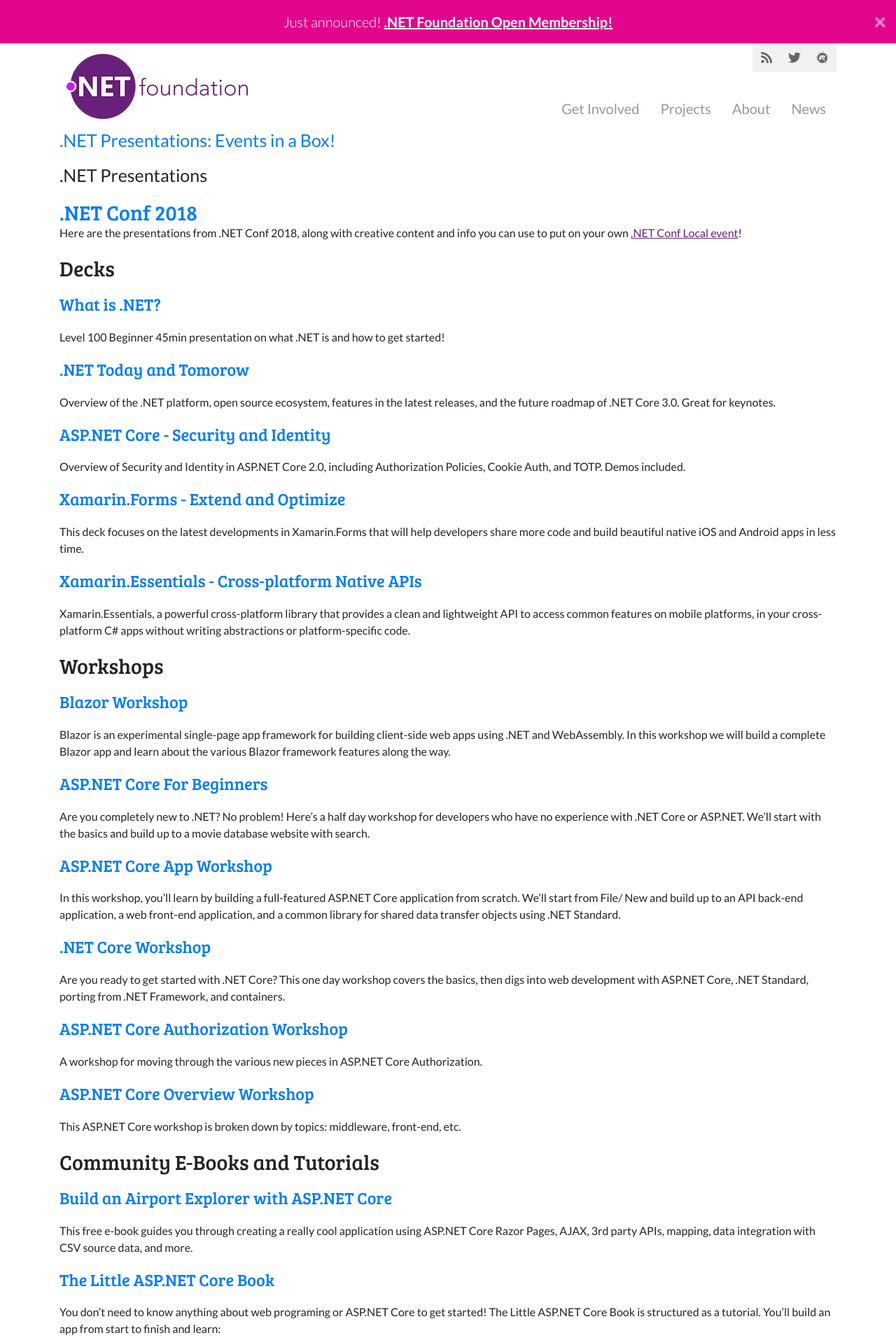
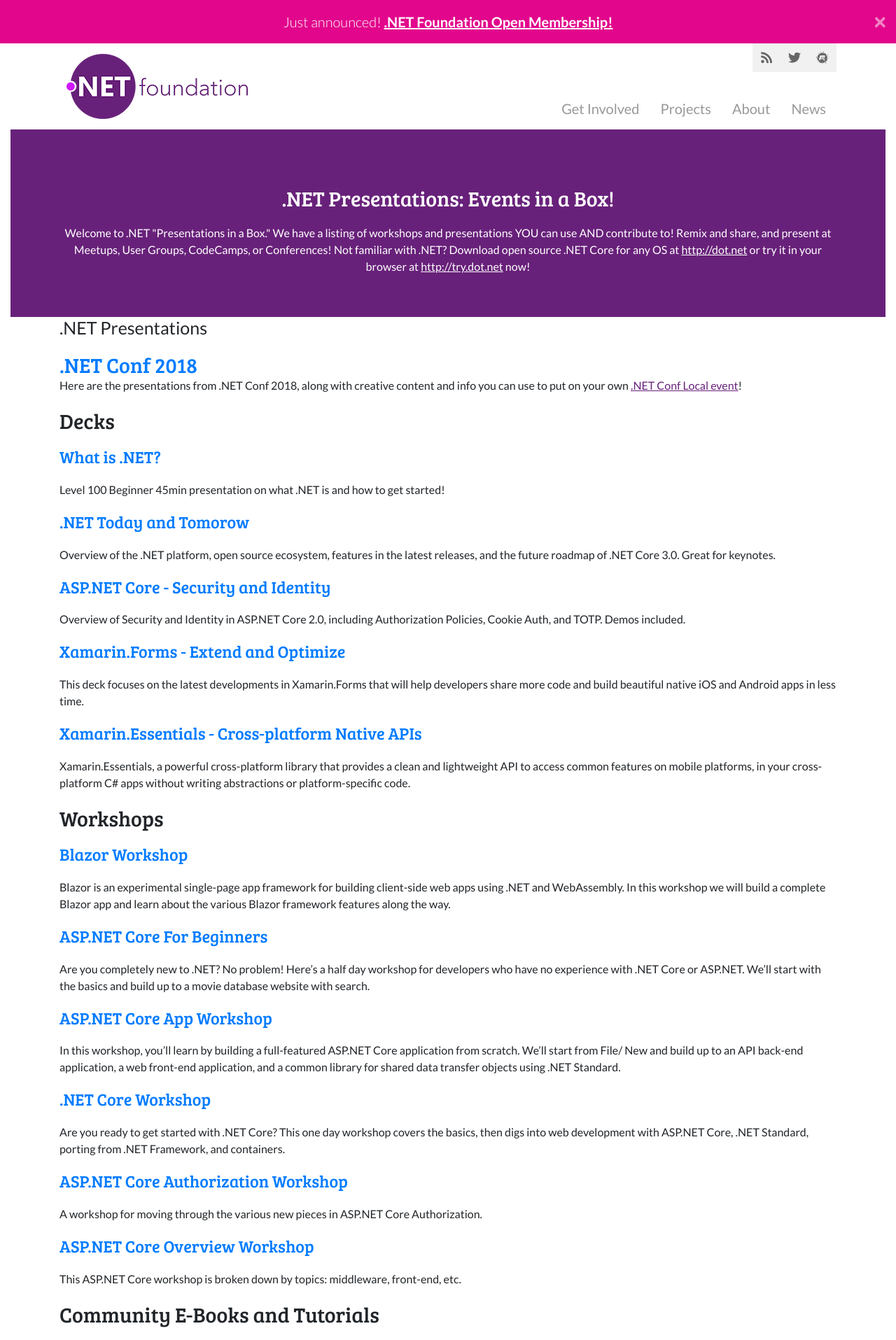
Before and after one commit to dotnet-presentations/dotnet-presentations.github.io, a Jekyll site: the page built from README.md, in a window 1280 px wide. Shown: the top 1915 px of the page at 70% size. Built offline with Jekyll 4.4.1, drawn with Linux system fonts in a browser that asks for light colours; nearby versions of some CDN libraries; our own code applies the rules of GitHub Pages for plain Markdown files; comment, search, counter and statistics services are not loaded; some of the changed text lies outside the part shown.

Commit message:
Add footer, head block

```diff
--- a/_config.yml
+++ b/_config.yml
@@ -1,3 +1,3 @@
 theme: jekyll-theme-minimal
 title: ".NET Presentations: Events in a Box!"
-description: "Welcome to .NET \"Presentations in a Box.\" We have a listing of workshops and presentations YOU can use AND contribute to! Remix and share, and present at Meetups, User Groups, CodeCamps, or Conferences! Not familiar with .NET? Download open source .NET Core for any OS at <a href=\"http://dot.net\">http://dot.net</a> or try it in your browser at <a href=\"http://try.dot.net\">http://try.dot.net</a> now!"
+description: "Welcome to .NET \"Presentations in a Box.\"  We have a listing of workshops and presentations YOU can use AND contribute to! Remix and share, and present at Meetups, User Groups, CodeCamps, or Conferences! Not familiar with .NET? Download open source .NET Core for any OS at <a href=\"http://dot.net\">http://dot.net</a> or try it in your browser at <a href=\"http://try.dot.net\">http://try.dot.net</a> now!"
--- /dev/null
+++ b/_includes/footer.html
@@ -0,0 +1,44 @@
+<footer id="site-footer" class="sticky-bottom h-card">
+    <data class="u-url" href="/"></data>
+    <div id="site-footer_container" class="container">
+        <div class="site-footer_row row">
+            <div class="col-12 d-flex justify-content-between">
+                <img src="/img/Logo_footer.png">
+                <ul id="site-footer_menu" class="align-self-end">
+                    <li><a href="https://dotnetfoundation.org/Privacy-Policy">Privacy Policy</a></li>
+                    <li><a href="https://dotnetfoundation.org/Code-Of-Conduct">Code of Conduct</a></li>
+                    <li><a href="https://github.com/dotnet/dotnetfoundation-website/issues">Site Problem?</a></li>
+                </ul>
+            </div>
+        </div>
+        <section class="site-social_container d-flex position-absolute">
+            <div class="site-social_icon site-social_icon--rss">
+                <a href="https://dotnetfoundation.org/api/rss">
+                    <i class="fas fa-rss"></i>
+                </a>
+            </div>
+            <div class="site-social_icon site-social_icon--twitter">
+                <a href="https://twitter.com/dotnetfdn">
+                    <i class="fab fa-twitter"></i>
+                </a>
+            </div>
+            <div class="site-social_icon site-social_icon--meetup">
+                <a href="https://www.meetup.com/pro/dotnet/">
+                    <i class="fab fa-meetup"></i>
+                </a>
+            </div>
+        </section>
+    </div>
+    <div id="site-footer_bookend" class="">
+        <div class="site-footer_container container">
+            <div class="site-footer_row row">
+                <div class="col-12 d-flex justify-content-end">
+                    <p id="site-footer_copyright">
+                        &copy; {{ site.time | date: '%Y' }} .NET Foundation and Contributors.
+                    </p>
+                </div>
+            </div>
+        </div>
+
+    </div>
+</footer>
--- a/_layouts/default.html
+++ b/_layouts/default.html
@@ -5,18 +5,31 @@
 <body class="d-flex flex-column">
   {%- include header.html -%}
   <div id="site_wrapper" class="container-fluid cs-container flex-fill">
-
+    <div class="row">
+      <main id="site_container" role="main" class="col order-3">
+        <section class="page-section page-section--purple">
+          <div class="page-section_container container">
+            <div class="page-section_row row">
+              <div class="page-section_column col-12 text-center">
+                <h2>
+                  {{ site.title }}
+                </h2>
+                <p class="mx-auto">
+                  {{ site.description }} </p>
+              </div>
+            </div>
+        </section>
         <section class="page-section page-section">
           <div class="page-section_container container">
-
-        {% if site.title and site.title != page.title %}
-        <h1><a href="{{ "/" | absolute_url }}">{{ site.title }}</a></h1>
-        {% endif %}
-
             {{ content }}
-
           </div>
         </section>
+    </div>
+
+    {%- include footer.html -%}
+    </main>
+  </div>
+
   </div>
   <script src="https://cdnjs.cloudflare.com/ajax/libs/anchor-js/4.1.0/anchor.min.js" integrity="sha256-lZaRhKri35AyJSypXXs4o6OPFTbTmUoltBbDCbdzegg="
     crossorigin="anonymous"></script>
--- a/css/style.css
+++ b/css/style.css
@@ -199,6 +199,10 @@ p > a {
 
     p > a:hover {
         color: #e2068c;
+    }
+
+    .page-section--purple p > a {
+        color: #fff;
     }
 
 img {
```
Lines whose indentation alone changed are shown as unchanged.
